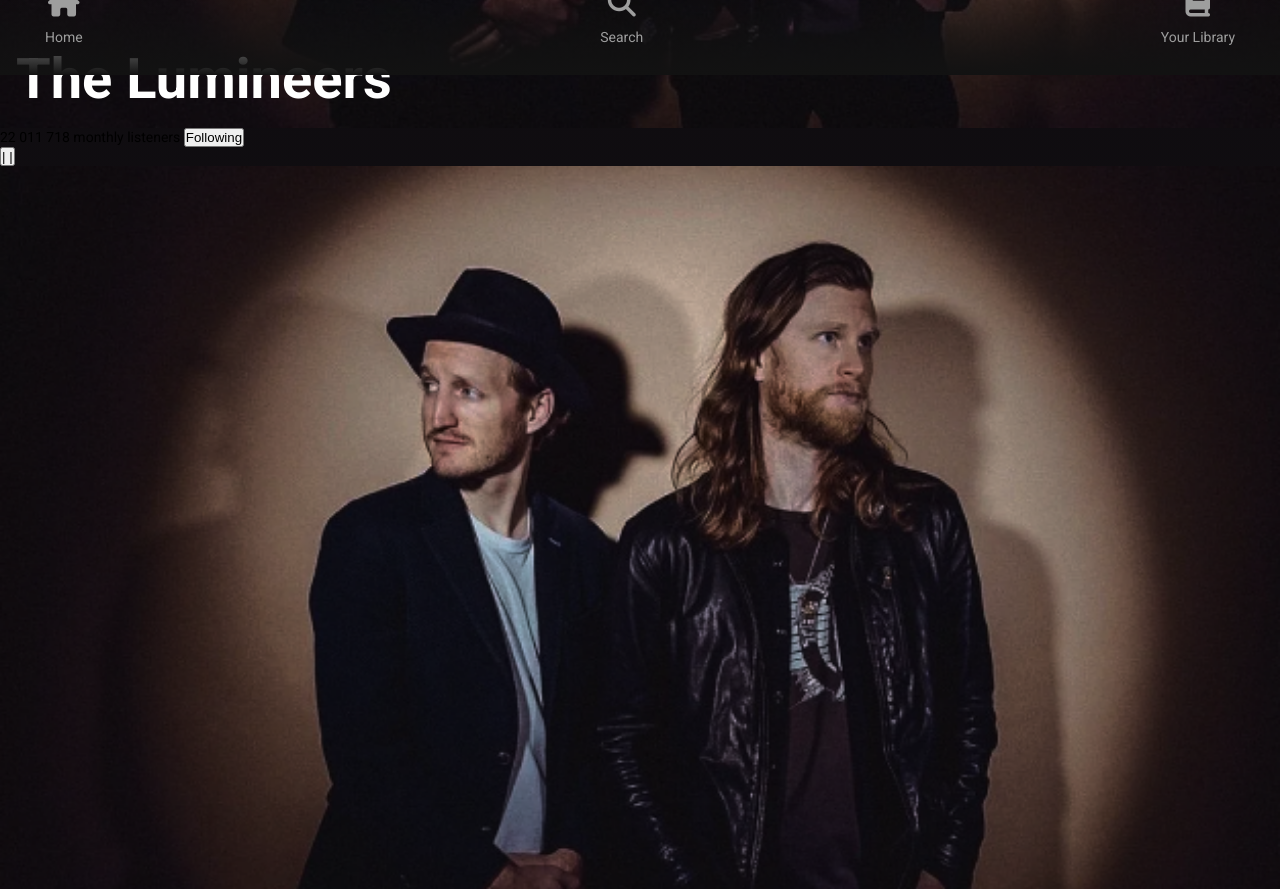
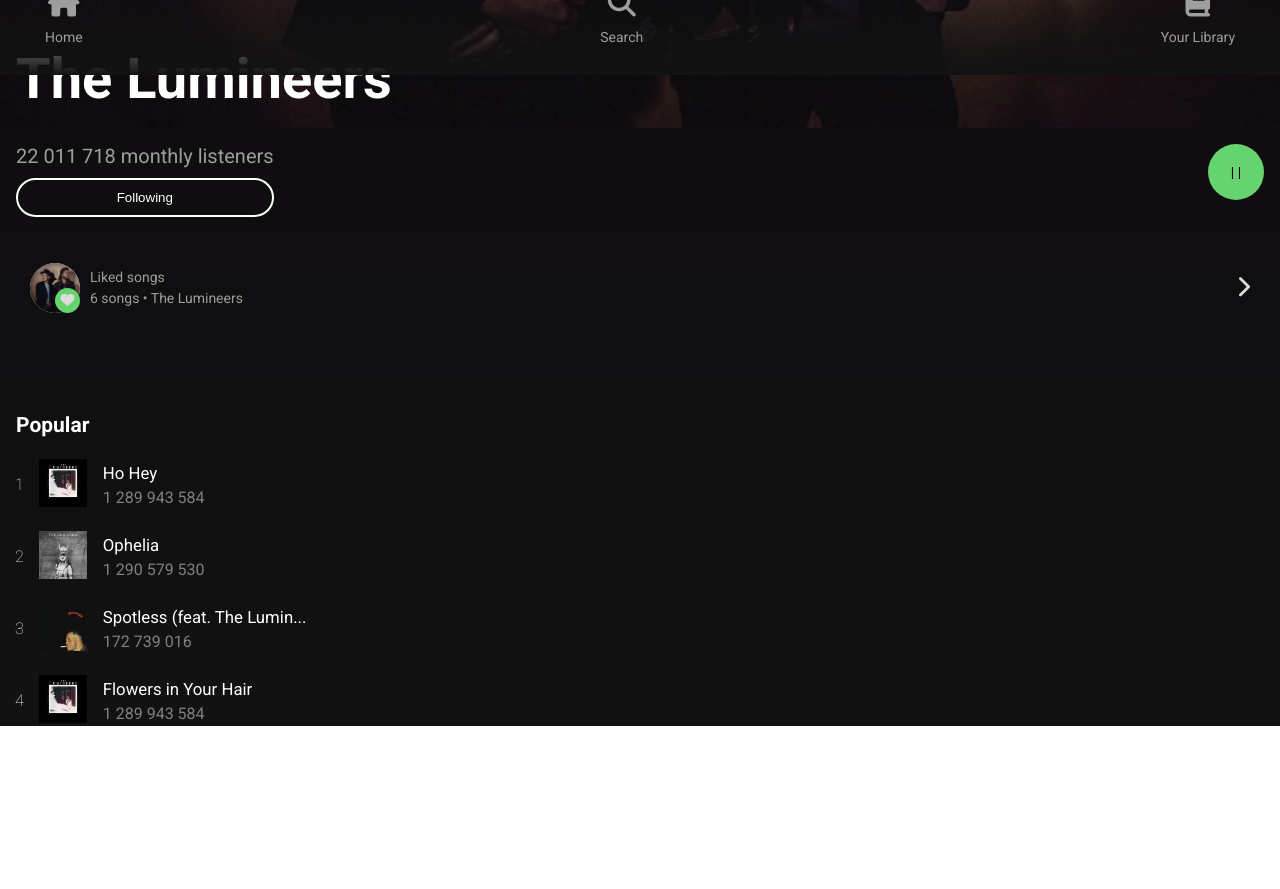
Before and after one commit to b1z3rr4/spotify-vanilla, a website built with webpack: page src/index.html in a window 1280 px wide. Shown: the part 725-1614 px from the top of the page. After the commit the page ends 1451 px from the top, so only its background shows below. Built offline with nearby package versions, Linux system fonts and the light colour scheme.

Commit message:
Update main.scss
feito e revisado

```diff
--- a/src/styles/main.scss
+++ b/src/styles/main.scss
@@ -167,7 +167,7 @@
     display: flexbox;
     color: $text-color-white ;
     size: 18px;
-    margin-top: 173px;
+
     margin-left: 16px;
  }
 
@@ -199,3 +199,105 @@
         font-size: medium;
     }
  }
+
+ .album-player{
+    display: flex;
+    justify-content: space-between;
+    padding: 16px;
+    font-size: 20px;
+
+
+
+    .button-play{
+        background-color: $primary-color;
+        color: black;
+        border-radius: 50px;
+        width: 56px;
+        height: 56px;
+        border: none;
+        padding: 5px;
+    }
+
+
+
+ }
+
+ .player-info{
+    display: flex;
+    flex-direction: column;
+    color:$text-color ;
+
+    .button-follow{
+        background-color: transparent;
+        border-radius: 50px;
+        border: 2px solid white;
+        color: white;
+        padding: 10px;
+        margin-top: 10px;
+
+    }
+
+
+
+
+ }
+
+ .fav-container {
+    display: flex;
+    align-items: center;
+    justify-content: space-between;
+    padding: 30px;
+    gap: 20px;
+    color: $text-color;
+
+    .fav-info {
+      display: flex;
+      align-items: center;
+      gap: 10px;
+    }
+
+    .fav-thumb {
+      position: relative;
+      background-color: #ddd;
+      border-radius: 56px;
+      width: 50px;
+      height: 50px;
+      color: #ddd;
+
+      span {
+        display: flex;
+        align-items: center;
+        justify-content: center;
+        position: absolute;
+        bottom: 0;
+        right: 0;
+        width: 25px;
+        height: 25px;
+        border-radius: 56px;
+        background-color: #65d46e;
+      }
+
+      .banner-image{
+        width: 50px;
+        height: 50px;
+        border-radius: 56px;
+      }
+    }
+
+    .fav-description {
+      display: flex;
+      flex-direction: column;
+      gap: 5px;
+
+      .fav-current {
+        color: $text-color;
+      }
+    }
+
+    button {
+      background-color: transparent;
+      border: none;
+      color: #ddd;
+      font-size: 22px;
+    }
+  }
```
